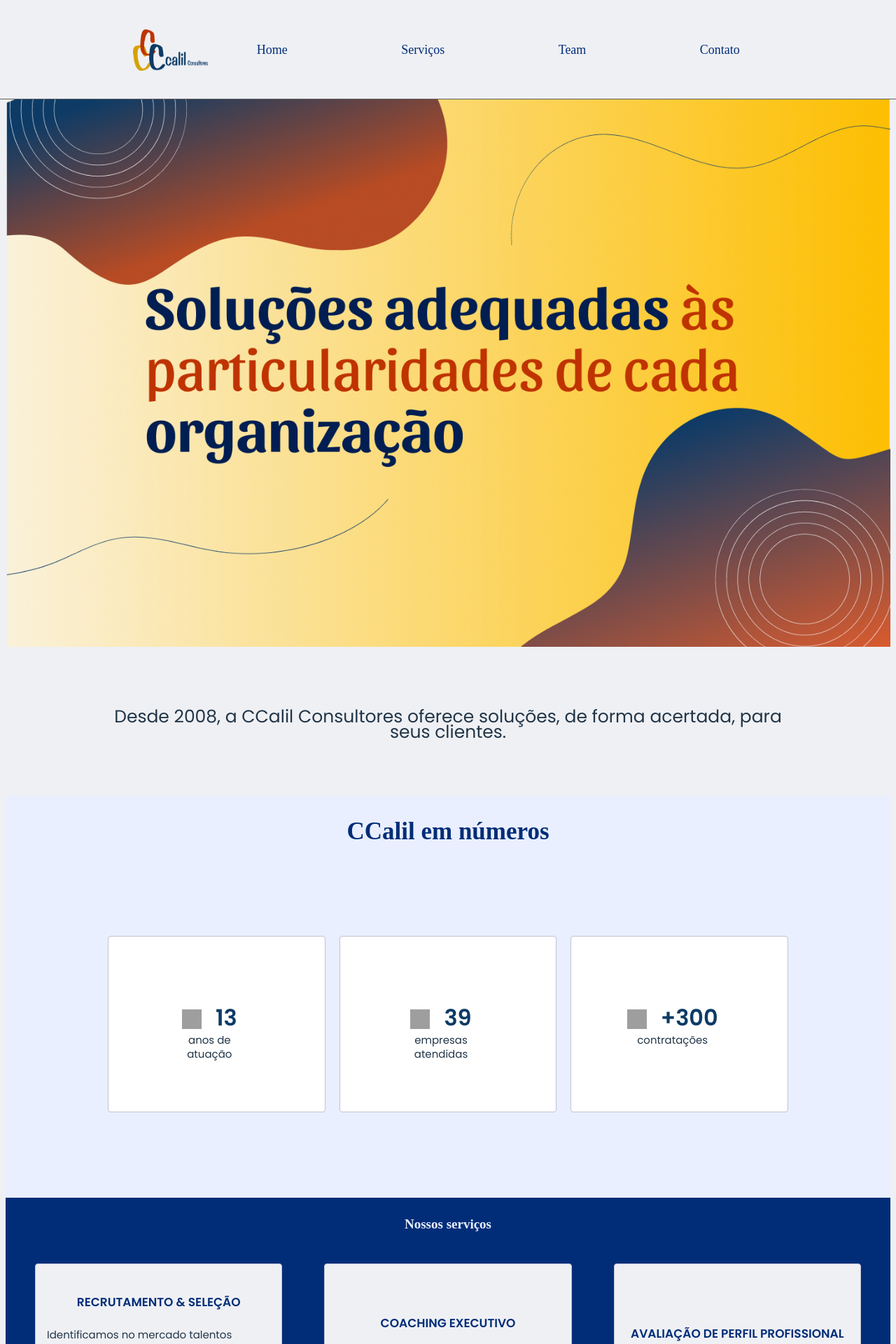
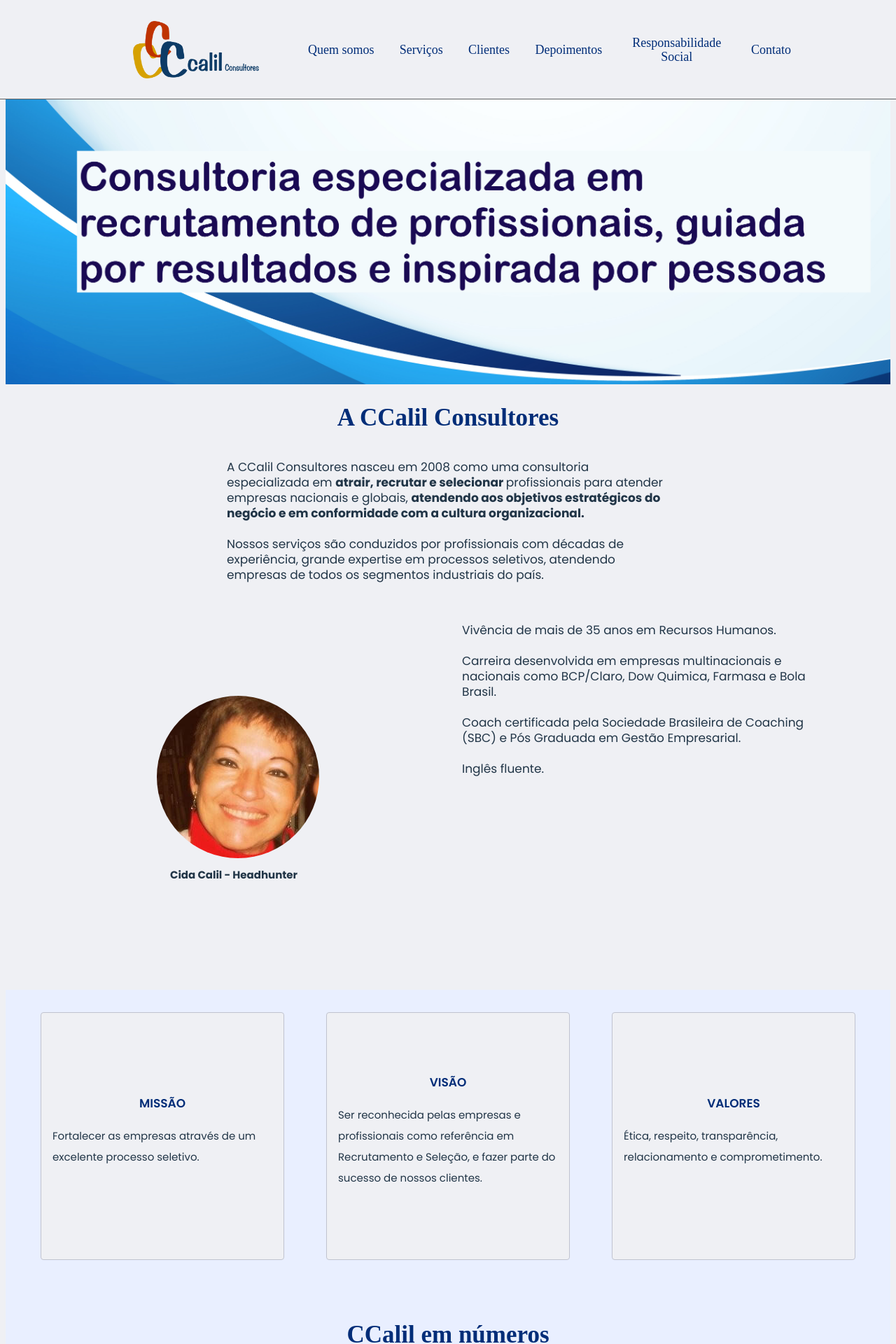
Before and after one commit to xossiane/CCalil_Consultants, a React (Vite) app: page / in a window 1280 px wide. Shown: the top 1920 px of the page at 70% size. Built offline with nearby package versions, Linux system fonts and the light colour scheme; grey boxes are pictures that could not be loaded; a web font is replaced by a local one.

Commit message:
Algumas atualizações:
- Aumentei tamanho do logo CCalilConsultores
- Adicionei botões no menu
- Alterei a ordem dos botões do menu
*Erro aqui no menu, é que quando usuário clica no botão, não coloca no local exato que deveria..

- Atualizei alguns textos já

```diff
--- a/src/components/molecules/CardDepo/index.jsx
+++ b/src/components/molecules/CardDepo/index.jsx
@@ -6,14 +6,83 @@
 
 
 function CardDepo() {
+
+  const depoimentos =
+    [
+      {
+        "id": 0,
+        "autor": "Marcos Moura",
+        "texto": "A Cida é uma rara profissional, que como poucos, é capaz de manter uma visão integral sobre o processo de colocação profissional. Cida consegue conciliar a eficácia e precisão necessárias para mapear candidatos aderentes às exigências e qualificações esperadas para a posição, ao mesmo tempo que demonstra um profundo cuidado e atenção individual a cada profissional envolvido no processo, proporcionando uma experiência eficiente, ágil, transparente, e acima de tudo, humana."
+      },
+      {
+        "id": 1,
+        "autor": "Silvana",
+        "texto": "No ano de 2013, fiquei desempregada! Como sou sozinha aqui em São Paulo, entrei em desespero por medo de ficar muito tempo sem trabalhar! Por influência de uma amiga, cadastrei o meu  currículo no Infojobs e para minha surpresa, a  empresa C.Calil Consultores, me chamou para uma entrevista. Essa entrevista mudaria a minha vida, fui selecionada e escolhida pela empresa, a qual trabalho há 10 anos. Sou muita grata pela oportunidade, e pela forma como fui recebida desde do início. Obrigada C.Calil, essa vaga de emprego mudou minha vida para melhor."
+      },
+      {
+        "id": 2,
+        "autor": "Karen Ramalho Quilici",
+        "texto": "Na minha entrevista eu estava super nervosa, ansiosa e a Cidinha me deixou muito a vontade, super profissional, acolhedora. She takes care of people! Acho que essa frase resume a Cidinha."
+      },
+      {
+        "id": 3,
+        "autor": "Luciana Fabbris",
+        "texto": "Eu participei de um processo seletivo que foi gerenciado pela Cida Calil, que foi extremamente atenciosa, eficiente e de alto nivel profisdional ao conduzir o processo. Recomendo fortemente C Calil Consultores, uma empresa extremamente humana e de alta qualidade."
+      },
+      {
+        "id": 4,
+        "autor": "Mirian Prado",
+        "texto": "Há 5 anos fui encontrada pela Cidinha para participar de um processo seletivo. O processo seletivo foi incrível, o carisma e profissionalismo que ela trata o candidato é algo único. Eu passei no processo seletivo e estou há 5 anos em uma indústria química. Muito obrigada por ter me achado Cidinha. Como sempre falei, te considero a minha fada madrinha, pois abriu as portas para a melhor oportunidade profissional da minha vida. Te desejo sucesso, você merece! Sou muito grata a Deus por você ter me encontrado."
+      },
+      {
+        "id": 5,
+        "autor": "Sandra Calabria",
+        "texto": "Trabalhei com a Cidinha no RH da BCP Telecom, agora Claro, em São Paulo durante alguns anos. Ela é proativa, dedicada e possui fortes competências técnicas e comportamentais principalmente em seleção de pessoas, além de uma excelente visão estratégica e financeira. Adicionalmente, a Cidinha tem qualidades e valores enquanto pessoa que considero essenciais para atingir qualquer resultado. Recomendo definitivamente a execução e entrega do seu trabalho."
+      },
+      {
+        "id": 6,
+        "autor": "Fátima Valéria Freire de Carvalho",
+        "texto": "Conheci Cida Calil num processo de seleção para a empresa que trabalho hoje e desde o primeiro contato, Cida foi extremamente humana e acolhedora. Diferentemente dos recrutadores que te avaliam filtrando, Cida ao ver potencial no candidato orienta para que possamos passar pelo processo com o maior aproveitamento possível. Se eu não tivesse conseguido a vaga, já seria grata de antemão por ter tido o privilégio de ter encontrado um dia a profissional Cida Calil, hoje uma grande amiga que vibra com cada vitória do seu candidato."
+      },
+      {
+        "id": 7,
+        "autor": "Alessandro Calor",
+        "texto": "Desde o primeiro contato que tivemos, a Cida foi muito atenciosa, explicando a oportunidade e condições. Também durante o processo, sempre identificando e orientando sobre as fases. Muito obrigado! Sua orientação e condução foram fundamentais e me assistiram muito."
+      },
+      {
+        "id": 8,
+        "autor": "Renan Veloso",
+        "texto": "Sou muito grato pelo contato da Cida quando há 5 anos consegui encontrar a vaga perfeita e acredito que a empresa também esteja satisfeita. Eu sempre me dediquei nos meus trabalhos mas faltava encontrar um lugar que me reconhecesse. Estou muito feliz na empresa e isso refletiu na minha vida pessoal. Só tenho a agradecer à C.Calil."
+      },
+      {
+        "id": 9,
+        "autor": "Rogério Salina",
+        "texto": "Me recoloquei em uma empresa multinacional pela competência, amplo conhecimento e principalmente pelo suporte recebido da 'Cida'. Elo perfeito entre candidato-empresa!"
+      },
+      {
+        "id": 10,
+        "autor": "Karina Eliane Portela",
+        "texto": "Era um domingo a noite umas 23 horas o fantástico acabava e eu nao estava com aquela sensação de final de domingo e segunda começaria tudo de novo.. pois estava desempregada. O telefone celular tocou e estranhei o horário e atendi e por surpresa era uma headhunter se desculpando pelo Horário e se poderíamos conversar um pouco. Trocamos algumas palavras ela me explicou que estava de férias nos Estados Unidos mas era um processo urgente. Que alegria aquela ligação. Aquela sensibilidade de saber que mesmo num domingo as 23 hrs ligar para alguém participar de um processo seletivo era muito especial. E foi assim que conheci a Cidinha e sinceramente me apaixonei.   Além de headhunter ela cuida da gente na empresa. E isso faz 7 anos e toda vez que nos encontramos lembramos com muito carinho e risos daquele domingo a noite. Cidinha você planta a semente e rega, depois é com a gente. Mas o cuidado que você cuida daquela semente é muito especial."
+      },
+      {
+        "id": 11,
+        "autor": "Veruschka C. Mojica",
+        "texto": "Quando procurada pela Cida Calil já senti que havia um diferencial, logo no primeiro contato. Sem rodeios e mistérios, o objetivo era encontrar o melhor para todos, empresa e candidato. Além de todo acolhimento e vibração durante todo o processo."
+      },
+      {
+        "id": 12,
+        "autor": "José Eduardo Chamon",
+        "texto": "Já tive experiência como candidato, sendo atendido pela l Cida Calil em 1998 na empresa BCP, hoje Claro. Super profissional, humana e me deixou bem a vontade na entrevista, correndo de forma muito tranquila. Falamos sobre diversos assuntos, parecia que já nos conhecíamos há anos. Foi uma experiência incrível e o melhor, é que no final além de ter sido aprovado, criamos uma amizade que dura desde então. Juntos participamos da crianção de uma associação de voluntariado que existe até hoje, Associação Amigo Beija-Flor. Muito responsável e profissional, tornou-se uma de minhas melhores amigas. Cida, não é só uma head hunter, é uma amiga, é altruísta, preocupada com o bem estar do próximo e onde houver uma vaga, ela saberá encontrar o melhor candidato."
+      }
+    ]
+
   return (
-    <div className={styles[`CardDepo`]}>
+    <div id="depoimentos" className={styles[`CardDepo`]}>
       <div className={styles[`CardDepo__container`]}>
-      <h2 className={styles[`CardDepo__title`]}>O que dizem sobre nós no Linkedin?</h2>
+        <h2 className={styles[`CardDepo__title`]}>A CCalil Consultores sob o olhar dos clientes e candidatos.</h2>
         <p className={styles[`CardDepo__chicks`]}>”</p>
 
         <Carousel
-
 
           transitionTime={5}
           autoPlay={true}
@@ -28,44 +97,15 @@
          onClickThumb={onClickThumb} */
         >
 
-          <div className={styles[`CardDepo__content`]}>
-
-          <h1 className={styles[`CardDepo__text`]}>Trabalhei na International Masters Publishers como gerente de marketing, após passar por todo processo seletivo intermediado pela Cida Calil e seus consultores associados, em seu escritório de recrutamente e seleção. O serviço dela é eficiente e de muito respeito aos candidatos. Recomendo o trabalho dela como recrutadora. Sucesso em seus trabalhos!</h1>
-          <p className={styles[`CardDepo__author`]}>Mauricio Godoy Lopes</p>
-          </div>
-
-
-          <div className={styles[`CardDepo__content`]}>
-
-
-          <h1 className={styles[`CardDepo__text`]}>Cida Calil is an extremely dedicated Professional always committed with the company as well as with the candidates who use to look for an opportunity at BCP.
-She has terrific personal values. I am pleased to have Cida as my personal friend as well as her family.
-I strongly recommend Cida for any function as one company employee or as a services supplier.</h1>
-          <p className={styles[`CardDepo__author`]}>Miro Daud</p>
-          </div>
-
-
-
-          <div className={styles[`CardDepo__content`]}>
-
-
-          <h1 className={styles[`CardDepo__text`]}>Cida was an excellent internal Business Partner, connecting HR with the Engineering a IT divisions, for 6 years ,from start-up to the sale of the company.Very good human relations and communications skills. She also led the start-up Recruiting team, and was critical in hiring and placing 2000 employees in Brazil in 8 months.Later, she also managed the Pension Plan.
- In a prior Company, Dow Chemical Brazil, she was also an outstanding HR professional under my Directorship.</h1>
-          <p className={styles[`CardDepo__author`]}>Philip Dwyer</p>
-          </div>
-
-
-
-
-
-
-
+          {depoimentos.map(item => (
+            <div className={styles['CardDepo__content']} key={item.id}>
+              <h1 className={styles['CardDepo__text']}>{item.texto}</h1>
+              <p className={styles['CardDepo__author']}>{item.autor}</p>)
+            </div>)
+          )}
 
         </Carousel>
       </div>
-
-
-
 
 
     </div>
--- a/src/components/molecules/CardDepo/styles.module.scss
+++ b/src/components/molecules/CardDepo/styles.module.scss
@@ -4,7 +4,7 @@
     background-color: $blue;
     padding-top: 3rem;
     padding-bottom: 3rem;
-    height: 40rem;
+    height: auto;//40rem;
     &__title{
         text-align: left;
         margin-left: 2rem;
@@ -72,7 +72,7 @@
     display: flex;
     position: absolute;
     font-weight: 800;
-    margin-top: -15rem;
+    margin-top: -12rem;
     line-height: 0;
     font-family: 'Comic Sans';
     color: #fff;
@@ -80,7 +80,7 @@
     transform: rotate(180deg);
     @media (min-width: 700px) {
        position: absolute;
-       margin-left: 28rem;
+       margin-left: 2rem;
       }
 
 
--- a/src/components/molecules/NavBar/index.jsx
+++ b/src/components/molecules/NavBar/index.jsx
@@ -12,9 +12,14 @@
         <div className={styles[`nav__menu`]}>
           <ul className={styles[`nav__list`]}>
 
+            {/* <li className={styles[`nav__item`]}>
+
+                <a href="#home" className={styles[`nav__link`]}>Home</a>
+
+            </li> */}
             <li className={styles[`nav__item`]}>
 
-                <a href="#home" className={styles[`nav__link`]}>Home</a>
+              <a href="#quemsomos" className={styles[`nav__link`]}>Quem somos</a>
 
             </li>
             <li className={styles[`nav__item`]}>
@@ -24,10 +29,20 @@
             </li>
             <li className={styles[`nav__item`]}>
 
-                <a href="#team" className={styles[`nav__link`]}>Team</a>
+              <a href="#clientes" className={styles[`nav__link`]}>Clientes</a>
 
             </li>
-            <li  className={styles[`nav__item`]}>
+            <li className={styles[`nav__item`]}>
+
+              <a href="#depoimentos" className={styles[`nav__link`]}>Depoimentos</a>
+
+            </li>
+            <li className={styles[`nav__item`]}>
+
+              <a href="#responsabilidadesocial" className={styles[`nav__link`]}>Responsabilidade Social</a>
+
+            </li>
+            <li className={styles[`nav__item`]}>
 
               <a href="#contato" className={styles[`nav__link`]}>Contato</a>
 
@@ -82,7 +97,7 @@
                     className={styles[`nav__link`]}
                     onClick={() => setShowMenu(true)}
                   >
-                      Team
+                    Quem Somos
                   </a>
 
                 </li>
--- a/src/components/organisms/Footer/index.jsx
+++ b/src/components/organisms/Footer/index.jsx
@@ -16,7 +16,7 @@
           <div className={styles[`footer__contact--info`]}>
             <p><strong>Whatsapp:</strong> +55 (11)99185-0112</p>
 
-      <p><strong>Email:</strong><a href="mailto:cv@ccalilconsultores.com.br">{" "}cida.calil@ccalilconsultores.com</a></p>
+            <p><strong>Email:</strong><a style={{ color: 'white' }} href="mailto:cv@ccalilconsultores.com.br">{" "}cida.calil@ccalilconsultores.com</a></p>
 
           </div>
           <div className={styles[`footer__icons`]}>
--- a/src/components/organisms/NavBar/styles.module.scss
+++ b/src/components/organisms/NavBar/styles.module.scss
@@ -7,7 +7,7 @@
     z-index: 1000;
     background-color: #EFF0F4;
     margin: 0 auto;
-    padding: 0 1.75rem;
+    padding: 0 0.75rem;
     height: 8.6rem;
     border-bottom: 0.1rem solid rgba(0, 0, 0, 0.6);
 
@@ -36,8 +36,8 @@
 
     &__logo {
       margin-left: 135%;
-      height: 5.9rem;
-      width: 10.68rem;
+      height: auto;//5.9rem;
+      width: 180px;
       cursor: pointer;
       @media (min-width: 1024px) {
        display: flex;
--- a/src/components/pages/Home/index.jsx
+++ b/src/components/pages/Home/index.jsx
@@ -1,7 +1,7 @@
 import React from "react";
 import Header from "../../organisms/NavBar";
 import Button from "../../atoms/Button";
-import Banner from "../../../assets/images/Hero/Banner.png";
+import Banner from "../../../assets/images/Hero/CCC-banner-teste2.png";
 import styles from "./styles.module.scss";
 import CardIcons from "../../molecules/CardIcons";
 import CardText from "../../molecules/CardText";
@@ -33,17 +33,17 @@
     {
       id: 0,
       title: "MISSÃO",
-      text: "Indicar os melhores profissionais para os nossos clientes, através de um serviço personalizado e de qualidade.",
+      text: "Fortalecer as empresas através de um excelente processo seletivo.",
     },
     {
       id: 1,
       title: "VISÃO",
-      text: "Ser reconhecida como empresa séria e responsável e, fazer parte do sucesso de nossos clientes. ",
+      text: "Ser reconhecida pelas empresas e profissionais como referência em Recrutamento e Seleção, e fazer parte do sucesso de nossos clientes.",
     },
     {
       id: 0,
       title: "VALORES",
-      text: "Ética, respeito, honestidade, transparência, responsabilidade e comprometimento.",
+      text: "Ética, respeito, transparência, relacionamento e comprometimento.",
     },
   ];
 
@@ -56,19 +56,61 @@
           className={styles[`HomePage__img`]}
           alt="Soluções adequadas às particularidades de cada organização"
         ></img>
-        <h1 className={styles[`HomePage__headerText`]}>
+
+        {/* <h1 className={styles[`HomePage__headerText`]}>
           Desde 2008, a CCalil Consultores oferece soluções, de forma acertada,
           para seus clientes.{" "}
-        </h1>
+        </h1> */}
+
       </header>
+
+      <div id="quemsomos" className={styles[`HomePage__description`]}>
+        <h2 className={styles[`HomePage__description--title`]}>
+          A CCalil Consultores
+        </h2>
+        <p className={styles[`HomePage__description--text`]}>
+          A CCalil Consultores nasceu em 2008 como uma consultoria especializada em <strong className={styles.bolded}>atrair, recrutar e selecionar </strong>
+          profissionais para atender empresas nacionais e globais, <strong className={styles.bolded}>atendendo aos objetivos estratégicos do negócio e em conformidade com a cultura organizacional.</strong>
+          <br></br>
+          <br></br>
+          Nossos serviços são conduzidos por profissionais com décadas de experiência, grande expertise em processos seletivos, atendendo empresas de todos os segmentos industriais do país.
+          <br></br>
+        </p>
+      </div>
+      <div className={styles[`HomePage__profile`]}>
+        <div className={styles[`HomePage__profileSection`]}>
+          <img
+            src={cida}
+            alt="Cida Calil"
+            className={styles[`HomePage__avatar`]}
+          ></img>
+          <h2 className={styles[`HomePage__avatar--name`]}>Cida Calil - Headhunter</h2>
+        </div>
+        <p className={styles[`HomePage__profile--text`]}>
+          Vivência de mais de 35 anos em Recursos Humanos.
+          <br></br>
+          <br></br>
+          Carreira desenvolvida em empresas multinacionais e nacionais como BCP/Claro, Dow Quimica, Farmasa e Bola Brasil.
+          <br></br>
+          <br></br>
+          Coach certificada pela Sociedade Brasileira de Coaching (SBC) e Pós Graduada em Gestão Empresarial.
+          <br></br>
+          <br></br>
+          Inglês fluente.
+        </p>
+      </div>
+      <div className={styles[`HomePage__values`]}>
+        <CardText mt="mt" className={styles[`HomePage__values--card`]} list={cardInfo2} />
+      </div>
+
       <div className={styles[`HomePage__cardIcons`]}>
         <h2 className={styles[`HomePage__cardIcons--text`]}>
           CCalil em números
         </h2>
         <CardIcons />
       </div>
-      <div  id="servicos" className={styles[`HomePage__cardText`]}>
-        <h2  className={styles[`HomePage__cardText--text`]}>Nossos serviços</h2>
+      <div id="servicos" className={styles[`HomePage__cardText`]}>
+        <h2 className={styles[`HomePage__cardText--text`]}>Nossos serviços</h2>
         <CardText list={cardInfo} />
       </div>
       <div id="contato" className={styles[`HomePage__solicitation`]}>
@@ -91,75 +133,16 @@
           </a>
         </div>
       </div>
-      <div id="team" className={styles[`HomePage__description`]}>
-        <h2 className={styles[`HomePage__description--title`]}>
-          A CCalil Consultores
-        </h2>
-        <p className={styles[`HomePage__description--text`]}>
-          <strong className={styles.bolded}>Fundada em 2008,</strong> a CCalil Consultores possui
-          <strong className={styles.bolded}>experiência</strong> e <strong className={styles.bolded}>maturidade</strong> na condução
-          dos serviços que oferece.<br></br>
-          <br></br>
-          Nossa equipe é formada por profissionais que trabalham de
-          <strong className={styles.bolded}>maneira personalizada,</strong> procurando primeiramente
-          entender a cultura e particularidades de cada organização para
-          oferecer <strong className={styles.bolded}>soluções adequadas</strong> as suas necessidades.
-          <br></br>
-          <br></br>
-          Atendemos conceituadas empresas nacionais e multinacionais, dos mais
-          variados setores, tais como:{" "}
-          <strong className={styles.bolded}>
-            Indústrias Químicas, Farmacêuticas, Telecomunicações, T.I.,
-            Importadora de Mármores, Empresa de Engenharia, Escritório de
-            Arquitetura, Indústria de Autopeças etc.
-          </strong>{" "}
-        </p>
-      </div>
-      <div className={styles[`HomePage__profile`]}>
-        <div className={styles[`HomePage__profileSection`]}>
-        <img
-          src={cida}
-          alt="Cida Calil"
-          className={styles[`HomePage__avatar`]}
-        ></img>
-        <h2 className={styles[`HomePage__avatar--name`]}>Cida Calil - Diretora da CCalil Consultores</h2>
-        </div>
-        <p className={styles[`HomePage__profile--text`]}>
-          Experiência de <strong>mais de 35 anos</strong> em Recursos Humanos.{" "}
-          <br></br>
-          <br></br>
-          Vivência profissional em empresas multinacionais e nacionais como:{" "}
-          <strong>
-            Laboratório Americano de Farmacoterapia (Farmasa), BCP/Claro, Bola
-            Brasil (segmento esportivo) e Dow Química.
-          </strong>{" "}
-          <br></br>
-          <br></br>
-          Atua desde 2008 como Consultora na CCalil Consultores.<br></br>
-          <br></br>
-          <strong>Coach</strong> certificada pela Sociedade Brasileira de
-          Coaching (SBC) e Pós Graduada em Gestão Empresarial.<br></br>
-          <br></br>
-          Teve participação direta do maior e mais rápido "start-up" - BCP (hoje
-          Claro), com a{" "}
-          <strong>
-            contratação de cerca de 2.700 pessoas em apenas um ano.
-          </strong>
-          <br></br>
-          <br></br>
-          <strong>Fluente</strong> no Inglês.
-        </p>
-      </div>
-      <div className={styles[`HomePage__values`]}>
-      <CardText mt="mt" className={styles[`HomePage__values--card`]} list={cardInfo2} />
-      </div>
+
+
       <CardDepo></CardDepo>
-      <div className={styles[`HomePage__responsability`]}>
+
+      <div id="responsabilidadesocial" className={styles[`HomePage__responsability`]}>
 
         <h2 className={styles[`HomePage__responsability--title`]}>Responsabilidade Social</h2>
-        <img src={responsability} className={styles[`HomePage__img--mt`]} alt="responsibility"/>
-        <h2 className={styles[`HomePage__responsability--subtitle`]} >Projeto Biblioteca Infanto-Juvenil - Associação Amigos Beija-Flor</h2>
-        <p className={styles[`HomePage__responsability--text`]}>A CCalil Consultores apoia a Associação Amigos Beija-Flor desde a sua fundação, em 1999 e, transformação em Associação, em 2005. Participa de diversos projetos, como o Projeto Biblioteca Beija-Flor acima.
+        <img src={responsability} className={styles[`HomePage__img--mt`]} alt="responsibility" />
+        <h2 className={styles[`HomePage__responsability--subtitle`]} >Projeto Biblioteca Infanto-Juvenil - Associação Amigo Beija-Flor</h2>
+        <p className={styles[`HomePage__responsability--text`]}>A CCalil Consultores apoia a Associação Amigo Beija-Flor desde a sua fundação, em 1999 e, transformação em Associação, em 2005. Participa de diversos projetos, como o Projeto Biblioteca Beija-Flor acima.
           Caso queira saber mais sobre a Associação, clique <a>aqui.</a></p>
       </div>
       <Footer></Footer>
--- a/src/components/pages/Home/styles.module.scss
+++ b/src/components/pages/Home/styles.module.scss
@@ -130,7 +130,7 @@
     display: flex;
     flex-direction: column;
     margin: auto;
-    margin-bottom: 10rem;
+    margin-bottom: 0rem;
 
             @media (min-width: 700px) {
                 position: relative;
@@ -236,9 +236,9 @@
 
 
 &__values{
-    margin-top: 4.7rem;
+    margin-top: 0.7rem;
     background-color: $blueBackground;
-    padding-top: 4.19rem;
+    padding-top: 0.19rem;
     padding-left: 2rem;
     padding-right: 2rem;
     padding-bottom: 2.6rem;
```
Also changed, not shown: src/components/molecules/CardIcons/index.jsx (+5 -7 lines), src/components/molecules/NavBar/styles.module.scss (+12 -3 lines), src/components/organisms/Footer/styles.module.scss (+25 -12 lines), src/assets/images/Hero/CCC-banner-teste2.png (added), src/components/organisms/NavBar/index.jsx (indentation only). Lines whose indentation alone changed are shown as unchanged.
